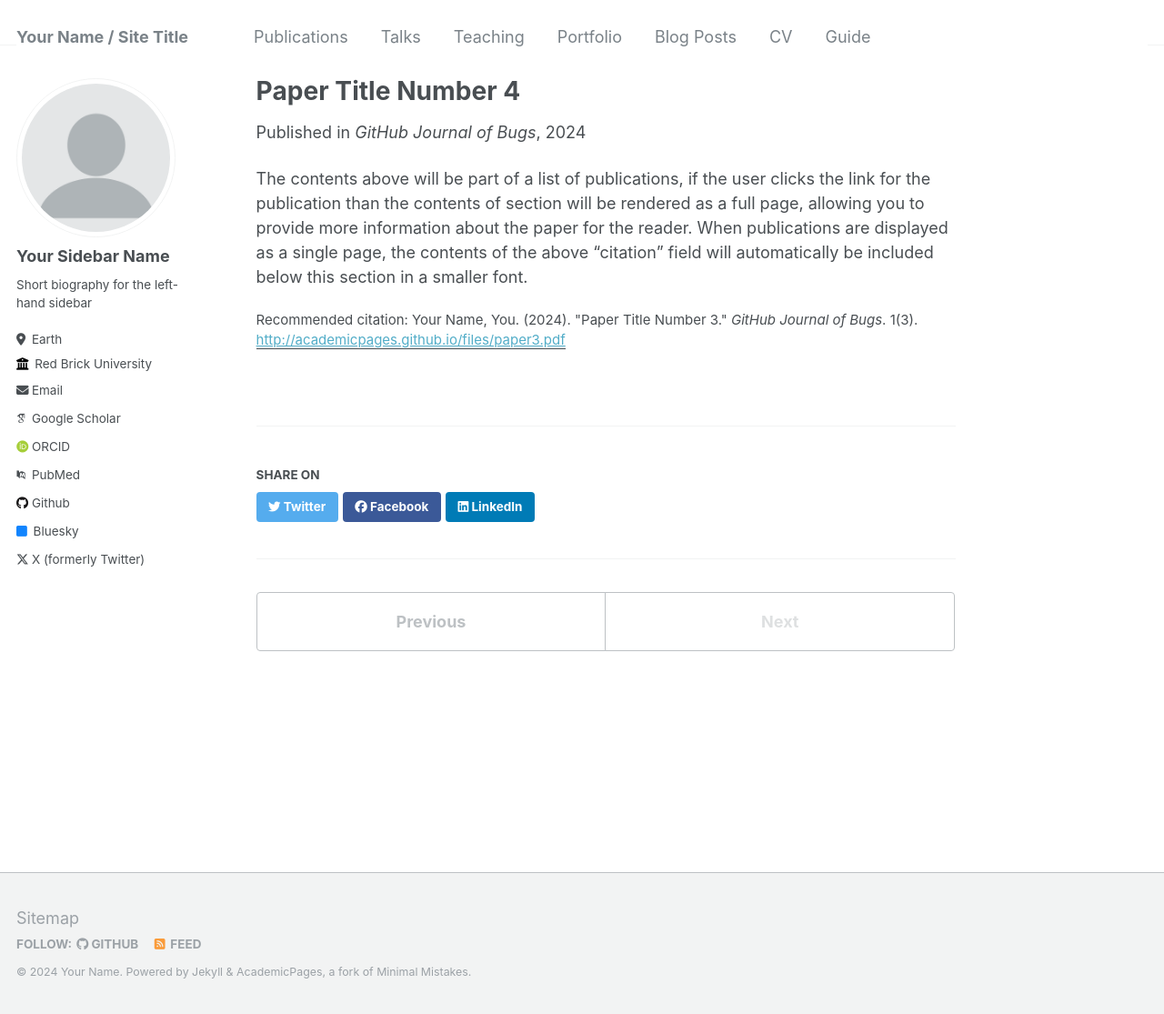
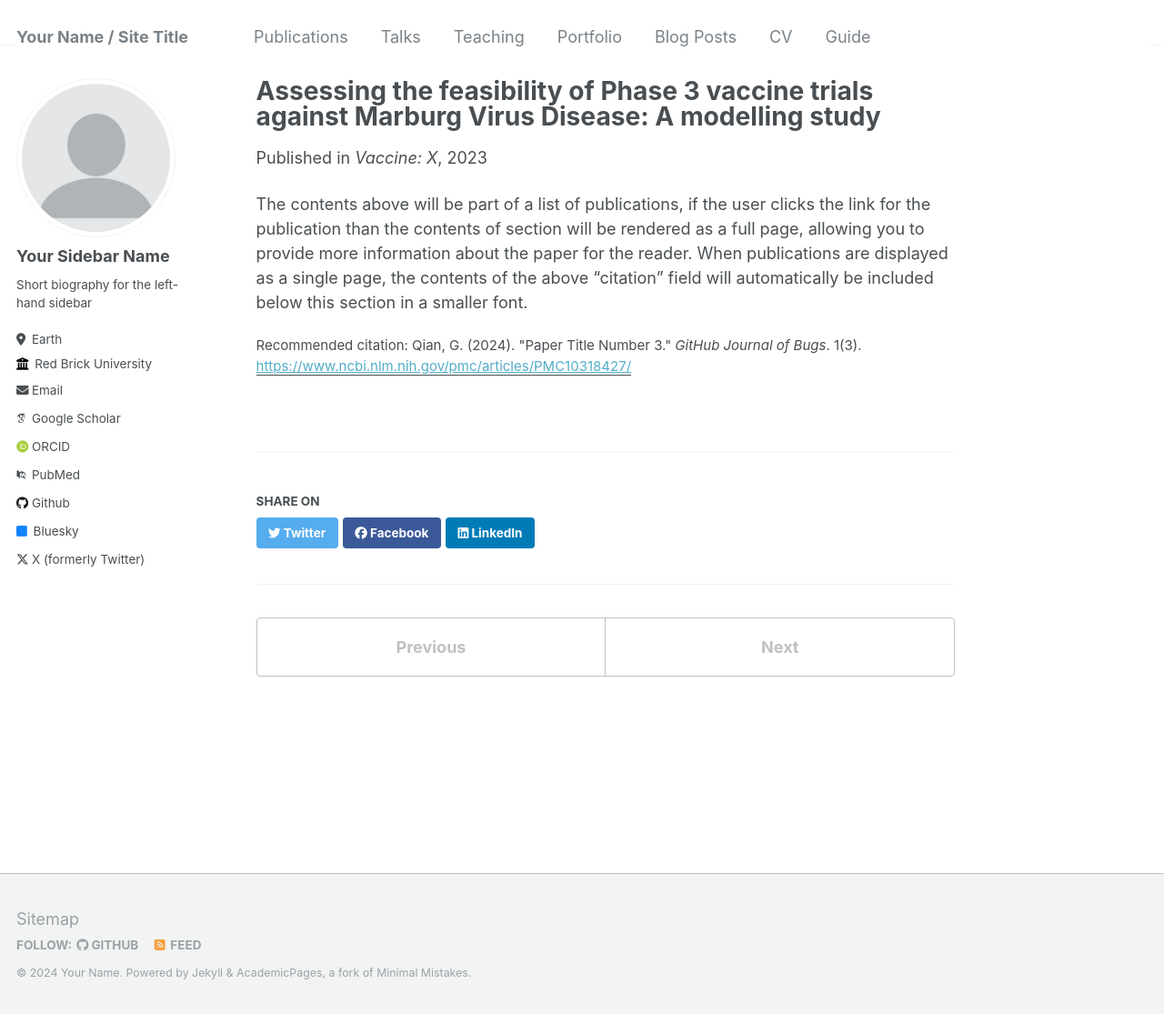
Before and after one commit to GeorgeYQian/GeorgeYQian.github.io, a Jekyll site: the page built from _publications/Marburg_Phase_3_Trials_vaccine_trials_feasibility.md, in a window 1280 px wide and 1115 px high. Shown: the whole window at 91% size. Built offline with Jekyll 4.4.1, drawn with Linux system fonts in a browser that asks for light colours; some web fonts are replaced.

Commit message:
Update and rename 2024-02-17-paper-title-number-4.md to Marburg_Phase_3_Trials_vaccine_trials_feasibility.md

```diff
--- a/_publications/2024-02-17-paper-title-number-4.md
+++ b/_publications/Marburg_Phase_3_Trials_vaccine_trials_feasibility.md
@@ -1,12 +1,12 @@
 ---
-title: "Paper Title Number 4"
+title: "Assessing the feasibility of Phase 3 vaccine trials against Marburg Virus Disease: A modelling study"
 collection: publications
 permalink: /publication/2024-02-17-paper-title-number-4
-excerpt: 'This paper is about fixing template issue #693.'
-date: 2024-02-17
-venue: 'GitHub Journal of Bugs'
-paperurl: 'http://academicpages.github.io/files/paper3.pdf'
-citation: 'Your Name, You. (2024). &quot;Paper Title Number 3.&quot; <i>GitHub Journal of Bugs</i>. 1(3).'
+excerpt: '.'
+date: 2023-05-30
+venue: 'Vaccine: X'
+paperurl: 'https://www.ncbi.nlm.nih.gov/pmc/articles/PMC10318427/'
+citation: 'Qian, G. (2024). &quot;Paper Title Number 3.&quot; <i>GitHub Journal of Bugs</i>. 1(3).'
 ---
 
 The contents above will be part of a list of publications, if the user clicks the link for the publication than the contents of section will be rendered as a full page, allowing you to provide more information about the paper for the reader. When publications are displayed as a single page, the contents of the above "citation" field will automatically be included below this section in a smaller font.
```
